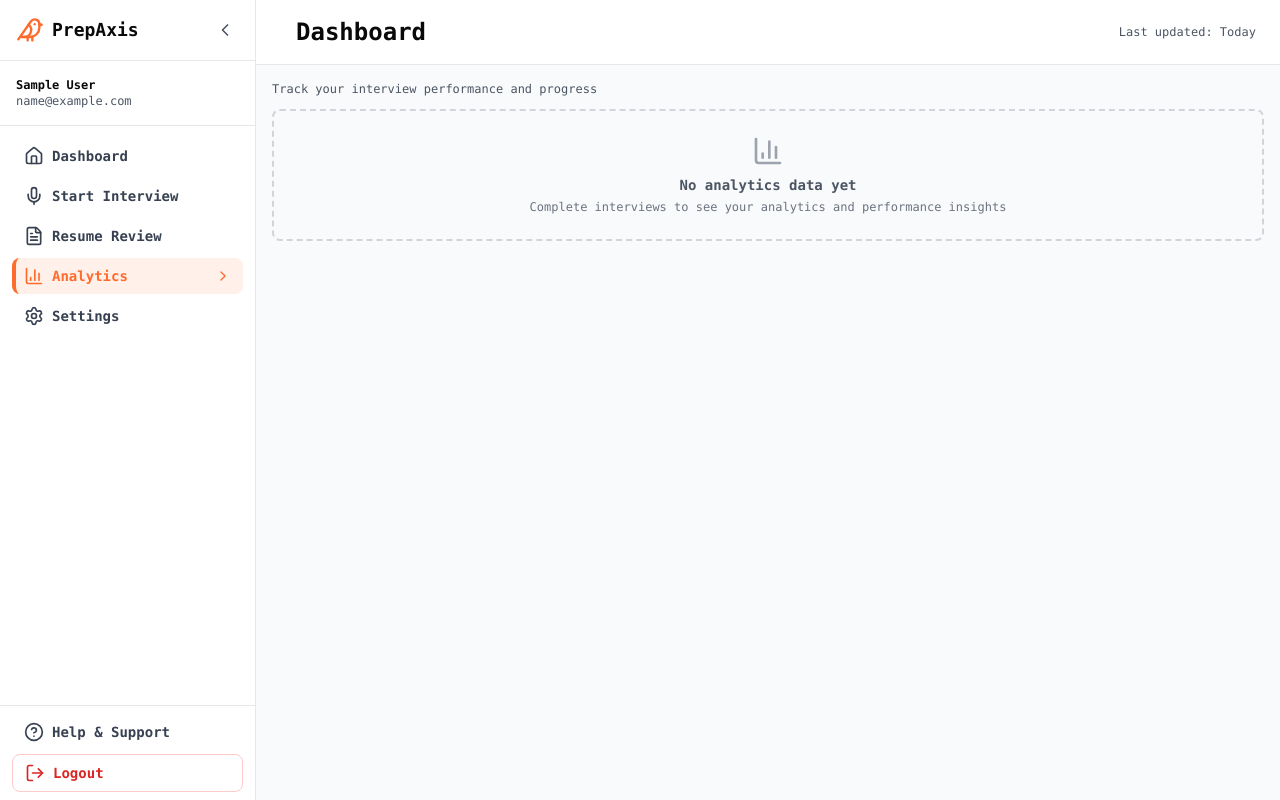
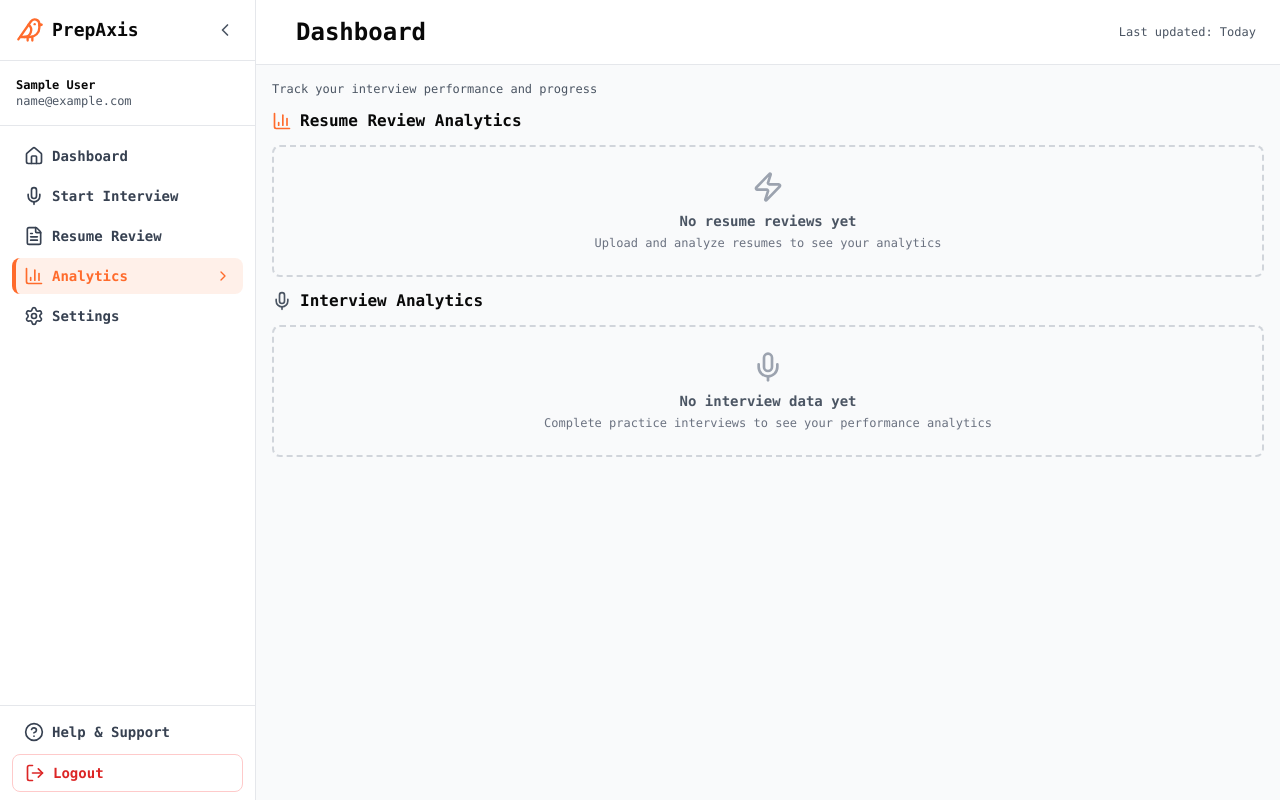
Before and after one commit to Spydiecy/PrepAxis, a React (Create React App) app: page /dashboard/analytics in a window 1280 px wide. Built offline with nearby package versions, Linux system fonts and the light colour scheme; no server answers; the database is empty; sample sign-in values are in the browser's storage.

Commit message:
fixed all linting issues, erros and analytics page working properly

```diff
--- a/package.json
+++ b/package.json
@@ -19,6 +19,7 @@
     "react-dom": "^19.2.4",
     "react-router-dom": "^7.13.1",
     "react-scripts": "5.0.1",
+    "recharts": "^3.8.0",
     "typescript": "^4.9.5",
     "web-vitals": "^2.1.4"
   },
--- a/src/pages/Dashboard.tsx
+++ b/src/pages/Dashboard.tsx
@@ -227,17 +227,11 @@ const Dashboard: React.FC = () => {
 
       {/* Overlay for mobile */}
       {sidebarOpen && (
-        <div
+        <button
           className="fixed inset-0 bg-black/50 z-40 md:hidden"
-          role="button"
-          tabIndex={0}
+          type="button"
           onClick={() => setSidebarOpen(false)}
-          onKeyDown={(e) => {
-            if (e.key === 'Enter' || e.key === ' ') {
-              e.preventDefault();
-              setSidebarOpen(false);
-            }
-          }}
+          aria-label="Close sidebar"
         />
       )}
 
--- a/src/pages/dashboard/AnalyticsPage.tsx
+++ b/src/pages/dashboard/AnalyticsPage.tsx
@@ -1,8 +1,141 @@
-import React from 'react';
+import React, { useState, useEffect } from 'react';
 import { motion } from 'framer-motion';
-import { BarChart3 } from 'lucide-react';
+import { BarChart3, TrendingUp, Award, Target, Zap, Mic } from 'lucide-react';
+import {
+  LineChart,
+  Line,
+  XAxis,
+  YAxis,
+  CartesianGrid,
+  Tooltip,
+  ResponsiveContainer,
+} from 'recharts';
+import { onAuthStateChanged } from 'firebase/auth';
+import { auth } from '../../lib/firebase';
+import { getReviewHistory, ResumeReviewRecord } from '../../services/firestoreService';
+
+// Helper function to get trend color classes
+const getTrendColorClasses = (trend: number) => {
+  if (trend > 0) return { border: 'border-green-300', bg: 'bg-green-50', icon: 'text-green-600', text: 'text-green-600' };
+  if (trend < 0) return { border: 'border-red-300', bg: 'bg-red-50', icon: 'text-red-600', text: 'text-red-600' };
+  return { border: 'border-gray-300', bg: 'bg-gray-50', icon: 'text-gray-600', text: 'text-gray-600' };
+};
 
 const AnalyticsPage: React.FC = () => {
+  const [userId, setUserId] = useState<string | null>(null);
+  const [reviews, setReviews] = useState<ResumeReviewRecord[]>([]);
+  const [loading, setLoading] = useState(false);
+  const [stats, setStats] = useState({
+    totalReviews: 0,
+    averageScore: 0,
+    bestScore: 0,
+    worstScore: 0,
+    improvementTrend: 0,
+  });
+
+  // Get current user ID when component loads
+  useEffect(() => {
+    const unsubscribe = onAuthStateChanged(auth, (user) => {
+      if (user) {
+        setUserId(user.uid);
+      }
+    });
+    return unsubscribe;
+  }, []);
+
+  // Load reviews and calculate stats when user ID is available
+  useEffect(() => {
+    if (userId) {
+      loadReviewsAndStats();
+    }
+  }, [userId]);
+
+  // Fetch reviews and calculate statistics
+  const loadReviewsAndStats = async () => {
+    setLoading(true);
+    if (!userId) return;
+
+    const allReviews = await getReviewHistory(userId, 50);
+    setReviews(allReviews);
+
+    if (allReviews.length === 0) {
+      setLoading(false);
+      return;
+    }
+
+    // Calculate statistics
+    const scores = allReviews.map((r) => r.atsScore);
+    const totalReviews = allReviews.length;
+    const averageScore = Math.round(scores.reduce((a, b) => a + b, 0) / scores.length);
+    const bestScore = Math.max(...scores);
+    const worstScore = Math.min(...scores);
+
+    // Calculate improvement trend (last 3 vs first 3)
+    let improvementTrend = 0;
+    if (allReviews.length >= 3) {
+      const lastThree = scores.slice(0, 3);
+      const firstThree = scores.slice(-3);
+      const lastAvg = lastThree.reduce((a, b) => a + b, 0) / lastThree.length;
+      const firstAvg = firstThree.reduce((a, b) => a + b, 0) / firstThree.length;
+      improvementTrend = Math.round(lastAvg - firstAvg);
+    }
+
+    setStats({
+      totalReviews,
+      averageScore,
+      bestScore,
+      worstScore,
+      improvementTrend,
+    });
+
+    setLoading(false);
+  };
+
+  const renderStatCard = (title: string, value: string | number, icon: React.ReactNode, isTrend = false) => {
+    let borderClass = 'border-gray-300';
+    let bgClass = 'bg-white';
+    let valueClass = 'text-gray-800';
+
+    if (isTrend) {
+      const colorClasses = getTrendColorClasses(Number(value));
+      borderClass = `border-${colorClasses.border.split('-')[1]}-${colorClasses.border.split('-')[2]}`;
+      bgClass = colorClasses.bg;
+      valueClass = colorClasses.text;
+    } else if (title === 'Avg Score') {
+      borderClass = 'border-[#FF6B2C]';
+      bgClass = 'bg-[#FF6B2C]/5';
+      valueClass = 'text-[#FF6B2C]';
+    } else if (title === 'Best Score') {
+      borderClass = 'border-green-300';
+      bgClass = 'bg-green-50';
+      valueClass = 'text-green-600';
+    }
+
+    return (
+      <motion.div
+        key={title}
+        whileHover={{ scale: 1.02 }}
+        className={`border-2 ${borderClass} rounded-lg p-4 ${bgClass}`}
+      >
+        <div className="flex items-center justify-between mb-2">
+          <p className="font-mono text-xs text-gray-600">{title}</p>
+          {icon}
+        </div>
+        <p className={`font-mono text-2xl font-bold ${valueClass}`}>{value}</p>
+      </motion.div>
+    );
+  };
+
+  const renderChartData = () => {
+    return reviews
+      .slice(0, 20)
+      .reverse()
+      .map((review, idx) => ({
+        name: `Review ${idx + 1}`,
+        score: review.atsScore,
+      }));
+  };
+
   return (
     <div>
       <motion.div
@@ -15,17 +148,145 @@ const AnalyticsPage: React.FC = () => {
           Track your interview performance and progress
         </p>
 
-        <motion.div
-          whileHover={{ scale: 1.01 }}
-          className="border-2 border-dashed border-gray-300 rounded-lg p-6 bg-gray-50 text-center"
-        >
-          <BarChart3 className="h-8 w-8 text-gray-400 mx-auto mb-2" />
-          <p className="font-mono text-sm font-semibold text-gray-600 mb-1">No analytics data yet</p>
-          <p className="font-mono text-xs text-gray-500">Complete interviews to see your analytics and performance insights</p>
-        </motion.div>
+        {/* Resume Reviews Analytics Section */}
+        <div className="mb-3">
+          <h3 className="text-base font-mono font-bold mb-3 flex items-center gap-2">
+            <BarChart3 className="h-5 w-5 text-[#FF6B2C]" />
+            Resume Review Analytics
+          </h3>
+
+          {renderResumeAnalytics()}
+
+          {/* Score Progression Chart */}
+          {reviews.length > 0 && renderScoreChart()}
+        </div>
+
+        {/* Interview Analytics Section */}
+        <div>
+          <h3 className="text-base font-mono font-bold mb-3 flex items-center gap-2">
+            <Mic className="h-5 w-5 text-gray-600" />
+            Interview Analytics
+          </h3>
+
+          <motion.div
+            whileHover={{ scale: 1.01 }}
+            className="border-2 border-dashed border-gray-300 rounded-lg p-6 bg-gray-50 text-center"
+          >
+            <Mic className="h-8 w-8 text-gray-400 mx-auto mb-2" />
+            <p className="font-mono text-sm font-semibold text-gray-600 mb-1">No interview data yet</p>
+            <p className="font-mono text-xs text-gray-500">
+              Complete practice interviews to see your performance analytics
+            </p>
+          </motion.div>
+        </div>
       </motion.div>
     </div>
   );
+
+  function renderResumeAnalytics() {
+    if (loading) {
+      return (
+        <motion.div className="border-2 border-gray-300 rounded-lg p-6 bg-gray-50 text-center">
+          <p className="font-mono text-sm text-gray-600">Loading stats...</p>
+        </motion.div>
+      );
+    }
+
+    if (stats.totalReviews === 0) {
+      return renderEmptyState();
+    }
+
+    return renderStatsCards();
+  }
+
+  function renderEmptyState() {
+    return (
+      <motion.div
+        whileHover={{ scale: 1.01 }}
+        className="border-2 border-dashed border-gray-300 rounded-lg p-6 bg-gray-50 text-center"
+      >
+        <Zap className="h-8 w-8 text-gray-400 mx-auto mb-2" />
+        <p className="font-mono text-sm font-semibold text-gray-600 mb-1">No resume reviews yet</p>
+        <p className="font-mono text-xs text-gray-500">Upload and analyze resumes to see your analytics</p>
+      </motion.div>
+    );
+  }
+
+  function renderStatsCards() {
+    return (
+      <div className="grid grid-cols-2 md:grid-cols-4 gap-3 mb-3">
+        {renderStatCard('Total Reviews', stats.totalReviews, <Target className="h-4 w-4 text-[#FF6B2C]" />)}
+        {renderStatCard('Avg Score', `${stats.averageScore}%`, <TrendingUp className="h-4 w-4 text-[#FF6B2C]" />)}
+        {renderStatCard('Best Score', `${stats.bestScore}%`, <Award className="h-4 w-4 text-green-600" />)}
+        {renderTrendCard()}
+      </div>
+    );
+  }
+
+  function renderTrendCard() {
+    const colors = getTrendColorClasses(stats.improvementTrend);
+    const borderClass = `border-${colors.border.split('-')[1]}-${colors.border.split('-')[2]}`;
+
+    return (
+      <motion.div
+        whileHover={{ scale: 1.02 }}
+        className={`border-2 ${borderClass} rounded-lg p-4 ${colors.bg}`}
+      >
+        <div className="flex items-center justify-between mb-2">
+          <p className="font-mono text-xs text-gray-600">Trend</p>
+          <Zap className={`h-4 w-4 ${colors.icon}`} />
+        </div>
+        <p className={`font-mono text-2xl font-bold ${colors.text}`}>
+          {stats.improvementTrend > 0 ? '+' : ''}
+          {stats.improvementTrend}%
+        </p>
+      </motion.div>
+    );
+  }
+
+  function renderScoreChart() {
+    const chartData = renderChartData();
+
+    return (
+      <motion.div
+        initial={{ opacity: 0, y: 20 }}
+        animate={{ opacity: 1, y: 0 }}
+        className="border-2 border-gray-300 rounded-lg p-4 bg-white"
+      >
+        <h4 className="font-mono font-bold text-sm mb-4">Score Progression</h4>
+        <ResponsiveContainer width="100%" height={300}>
+          <LineChart data={chartData} margin={{ top: 5, right: 30, left: 0, bottom: 5 }}>
+            <CartesianGrid strokeDasharray="3 3" stroke="#e5e7eb" />
+            <XAxis dataKey="name" tick={{ fontSize: 11, fill: '#6b7280' }} stroke="#d1d5db" />
+            <YAxis domain={[0, 100]} tick={{ fontSize: 11, fill: '#6b7280' }} stroke="#d1d5db" />
+            <Tooltip
+              contentStyle={{
+                backgroundColor: '#fff',
+                border: '2px solid #FF6B2C',
+                borderRadius: '6px',
+                padding: '8px',
+              }}
+              labelStyle={{ color: '#FF6B2C', fontSize: '12px', fontFamily: 'monospace' }}
+              formatter={(value: unknown) => {
+                const numValue = typeof value === 'number' ? value : 0;
+                return [`${numValue}%`, 'Score'];
+              }}
+            />
+            <Line
+              type="monotone"
+              dataKey="score"
+              stroke="#FF6B2C"
+              dot={{ fill: '#FF6B2C', r: 5 }}
+              activeDot={{ r: 7 }}
+              strokeWidth={2}
+              isAnimationActive={true}
+            />
+          </LineChart>
+        </ResponsiveContainer>
+        <p className="font-mono text-xs text-gray-500 mt-3 text-center">Last {Math.min(20, reviews.length)} reviews</p>
+      </motion.div>
+    );
+  }
 };
 
 export default AnalyticsPage;
--- a/src/pages/dashboard/DashboardHome.tsx
+++ b/src/pages/dashboard/DashboardHome.tsx
@@ -118,17 +118,36 @@ const DashboardHome: React.FC = () => {
           </p>
         </div>
 
-        {loading ? (
+        {renderRecentReviews()}
+      </motion.div>
+    </div>
+  );
+
+  function renderRecentReviews() {
+    if (loading) {
+      return (
         <motion.div className="border-2 border-gray-300 rounded-lg p-6 bg-gray-50 text-center">
           <p className="font-mono text-sm text-gray-600">Loading reviews...</p>
         </motion.div>
-        ) : recentReviews.length > 0 ? (
+      );
+    }
+
+    if (recentReviews.length > 0) {
+      return (
         <div className="space-y-2">
           {recentReviews.map((review) => (
             <motion.div
               key={review.id}
               whileHover={{ scale: 1.01 }}
               onClick={() => navigate('/dashboard/resume')}
+              role="button"
+              tabIndex={0}
+              onKeyDown={(e) => {
+                if (e.key === 'Enter' || e.key === ' ') {
+                  e.preventDefault();
+                  navigate('/dashboard/resume');
+                }
+              }}
               className="border-2 border-gray-300 rounded-lg p-3 bg-white hover:bg-gray-50 cursor-pointer transition-all"
             >
               <div className="flex items-center justify-between">
@@ -149,7 +168,10 @@ const DashboardHome: React.FC = () => {
             </motion.div>
           ))}
         </div>
-        ) : (
+      );
+    }
+
+    return (
       <motion.div
         whileHover={{ scale: 1.01 }}
         className="border-2 border-dashed border-gray-300 rounded-lg p-6 bg-gray-50 text-center"
@@ -164,10 +186,8 @@ const DashboardHome: React.FC = () => {
           Start Review →
         </button>
       </motion.div>
-        )}
-      </motion.div>
-    </div>
     );
+  }
 };
 
 export default DashboardHome;
--- a/src/pages/dashboard/ResumePage.tsx
+++ b/src/pages/dashboard/ResumePage.tsx
@@ -241,7 +241,7 @@ const ResumePage: React.FC = () => {
                   {review.suggestions.length > 0 && (
                     <div className="flex flex-wrap gap-1">
                       {review.suggestions.slice(0, 2).map((suggestion, i) => (
-                        <span key={i} className="inline-block bg-[#FF6B2C]/10 text-[#FF6B2C] text-xs font-mono px-2 py-1 rounded">
+                        <span key={`${review.id}-suggestion-${i}`} className="inline-block bg-[#FF6B2C]/10 text-[#FF6B2C] text-xs font-mono px-2 py-1 rounded">
                           {suggestion.substring(0, 30)}...
                         </span>
                       ))}
@@ -263,14 +263,21 @@ const ResumePage: React.FC = () => {
           <>
             {/* Modal Overlay for Previous Reviews */}
             {selectedReview && (
-              <div className="fixed inset-0 bg-black/50 z-40 flex items-center justify-center p-4" onClick={() => {
-                setSelectedReview(null);
-                setResult(null);
-              }}>
+              <>
+                <button
+                  type="button"
+                  className="fixed inset-0 bg-black/50 z-40"
+                  onClick={() => {
+                    setSelectedReview(null);
+                    setResult(null);
+                  }}
+                  aria-label="Close modal"
+                />
+                <div className="fixed inset-0 z-40 flex items-center justify-center p-4 pointer-events-none">
                 <motion.div
                   initial={{ opacity: 0, scale: 0.95 }}
                   animate={{ opacity: 1, scale: 1 }}
-                  className="bg-white rounded-lg max-w-lg w-full max-h-[80vh] overflow-y-auto z-50"
+                  className="bg-white rounded-lg max-w-lg w-full max-h-[80vh] overflow-y-auto z-50 pointer-events-auto"
                   onClick={(e) => e.stopPropagation()}
                 >
                   <div className="p-6 space-y-3">
@@ -323,7 +330,7 @@ const ResumePage: React.FC = () => {
                         </div>
                         <ul className="space-y-2">
                           {selectedReview.suggestions.map((suggestion, i) => (
-                            <li key={`suggestion-${i}`} className="font-mono text-xs text-gray-700 flex gap-2">
+                            <li key={`${selectedReview.id}-suggestion-${i}`} className="font-mono text-xs text-gray-700 flex gap-2">
                               <span className="text-[#FF6B2C]">•</span>
                               <span>{suggestion}</span>
                             </li>
@@ -345,6 +352,7 @@ const ResumePage: React.FC = () => {
                   </div>
                 </motion.div>
               </div>
+              </>
             )}
 
             {/* New Analysis Results (not from previous review) */}
@@ -379,8 +387,8 @@ const ResumePage: React.FC = () => {
                     <h3 className="font-mono font-bold text-sm">Suggestions</h3>
                   </div>
                   <ul className="space-y-2">
-                    {result.suggestions.map((suggestion, i) => (
-                      <li key={`suggestion-${i}`} className="font-mono text-xs text-gray-700 flex gap-2">
+                    {result.suggestions.map((suggestion) => (
+                      <li key={`result-suggestion-${suggestion.substring(0, 20)}`} className="font-mono text-xs text-gray-700 flex gap-2">
                         <span className="text-[#FF6B2C]">•</span>
                         <span>{suggestion}</span>
                       </li>
@@ -399,8 +407,8 @@ const ResumePage: React.FC = () => {
                       <h3 className="font-mono font-bold text-sm">Recommended Updates</h3>
                     </div>
                     <ul className="space-y-2">
-                      {result.updates.map((update, i) => (
-                        <li key={`update-${i}`} className="font-mono text-xs text-gray-700 flex gap-2">
+                      {result.updates.map((update) => (
+                        <li key={`result-update-${update.substring(0, 20)}`} className="font-mono text-xs text-gray-700 flex gap-2">
                           <span className="text-[#FF6B2C]">→</span>
                           <span>{update}</span>
                         </li>
```
Also changed, not shown: 1 other file (tests, documents, lock files or other folders). Lines whose indentation alone changed are shown as unchanged.
